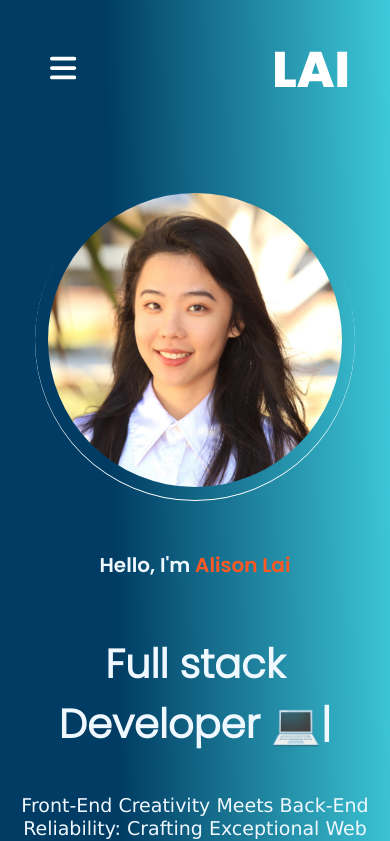
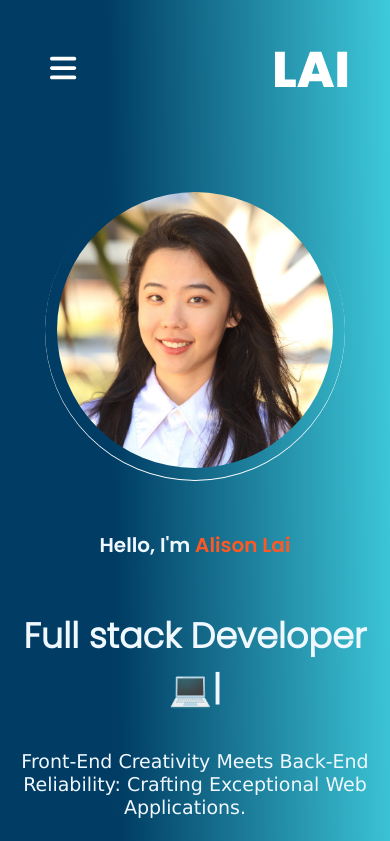
Before and after one commit to alisonjlai/Portfolio, a React (Create React App) app in the folder client/: page / in a window 390 px wide. Shown: the top 841 px of the page. Built offline with nearby package versions, Linux system fonts and the light colour scheme.

Commit message:
update cover

```diff
--- a/client/src/PortfolioContainer/Home/Profile/Profile.css
+++ b/client/src/PortfolioContainer/Home/Profile/Profile.css
@@ -22,7 +22,7 @@
   margin: 14px 0 24px 0;
 }
 .profile-details-role h1 {
-  font-size: 40px;
+  font-size: 35px;
   font-family: "Poppins Light";
 }
 .primary-text {
@@ -79,7 +79,7 @@
 /*For Ipad*/
 @media screen and (max-width: 1110px){
     .profile-picture{
-        margin: 0 0px 0 80px;
+        margin: 0 0px 0 60px;
     }
     .profile-details-name{
         font-size: 20px;
@@ -97,8 +97,8 @@
 /*For IPhone*/
 @media screen and (max-width: 910px){
     .profile-picture{
-        height: 320px;
-        width: 320px;
+        height: 300px;
+        width: 300px;
         margin: 0 0 0 4px;
     }
 }
```
Also changed, not shown: client/src/PortfolioContainer/Home/Home.css (+4 -4 lines).
